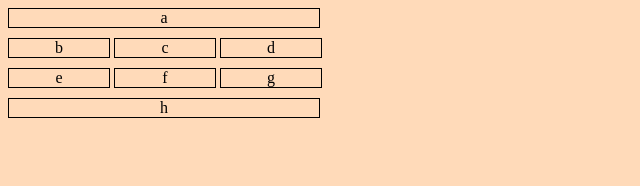
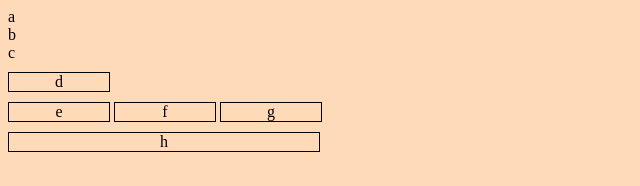
Before and after one commit to gschlim/CSS-Responsive-Boxes, a plain HTML site: page CSS-Responsive-Boxes/medial-queries3/index.html in a window 1280 px wide. Shown: the whole page, without its empty margins (0-640 px from the left). Drawn offline with Linux system fonts and the light colour scheme.

Commit message:
Update main.css

```diff
--- a/CSS-Responsive-Boxes/medial-queries3/main.css
+++ b/CSS-Responsive-Boxes/medial-queries3/main.css
@@ -5,13 +5,13 @@ body {
 * {
   display: flexbox;
 }
-.a {
+.A {
   border: 1px solid black;
   text-align: center;
   display: inline-block;
   column-width: 310px;
 }
-.b, .c, .d {
+.B, .C, .d {
   border: 1px solid black;
     text-align: center;
 
```
